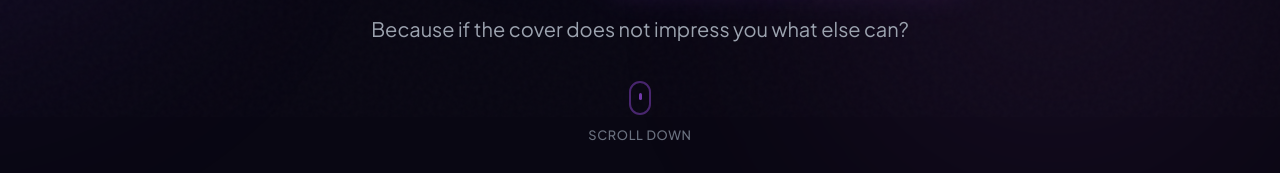
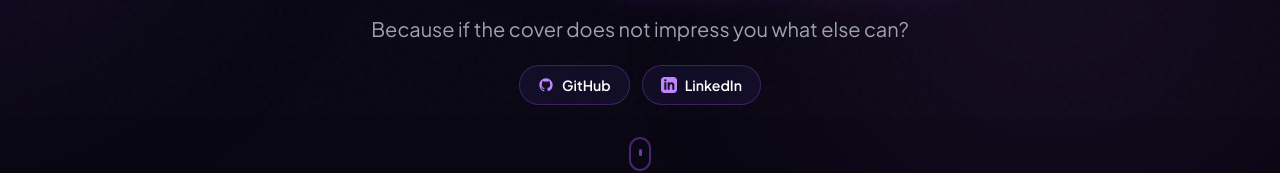
Before and after one commit to Mohsin-369-dev/Portfolio-, a website built with Vite: page 200.html in a window 1280 px wide. Shown: the part 683-856 px from the top of the page. Built offline with nearby package versions, Linux system fonts and the light colour scheme.

Commit message:
Add user LinkedIn and GitHub profile links to hero, projects, and contact

```diff
--- a/200.html
+++ b/200.html
@@ -95,6 +95,20 @@
             by its <span class="highlight-cover">cover<span class="dots">...</span></span>
           </h1>
           <p class="hero-subtitle">Because if the cover does not impress you what else can?</p>
+          <div class="hero-social-links animate-fade-in-up">
+            <a href="https://github.com/Mohsin-369-dev" target="_blank" rel="noopener noreferrer" class="hero-social-btn" aria-label="GitHub Profile">
+              <svg viewBox="0 0 24 24" fill="currentColor">
+                <path d="M12 2C6.477 2 2 6.484 2 12.017c0 4.425 2.865 8.18 6.839 9.504.5.092.682-.217.682-.483 0-.237-.008-.868-.013-1.703-2.782.605-3.369-1.343-3.369-1.343-.454-1.158-1.11-1.466-1.11-1.466-.908-.62.069-.608.069-.608 1.003.07 1.53 1.032 1.53 1.032.892 1.53 2.341 1.088 2.91.832.092-.647.35-1.088.636-1.338-2.22-.253-4.555-1.113-4.555-4.951 0-1.093.39-1.988 1.029-2.688-.103-.253-.446-1.272.098-2.65 0 0 .84-.27 2.75 1.026A9.564 9.564 0 0112 6.844c.85.004 1.705.115 2.504.337 1.909-1.296 2.747-1.027 2.747-1.027.546 1.379.202 2.398.1 2.651.64.7 1.028 1.595 1.028 2.688 0 3.848-2.339 4.695-4.566 4.943.359.309.678.92.678 1.855 0 1.338-.012 2.419-.012 2.747 0 .268.18.58.688.482A10.019 10.019 0 0022 12.017C22 6.484 17.522 2 12 2z"/>
+              </svg>
+              <span>GitHub</span>
+            </a>
+            <a href="https://www.linkedin.com/in/nandoliya-mohsin-ali-93a419420" target="_blank" rel="noopener noreferrer" class="hero-social-btn" aria-label="LinkedIn Profile">
+              <svg viewBox="0 0 24 24" fill="currentColor">
+                <path d="M19 0h-14c-2.761 0-5 2.239-5 5v14c0 2.761 2.239 5 5 5h14c2.762 0 5-2.239 5-5v-14c0-2.761-2.238-5-5-5zm-11 19h-3v-11h3v11zm-1.5-12.268c-.966 0-1.75-.79-1.75-1.764s.784-1.764 1.75-1.764 1.75.79 1.75 1.764-.783 1.764-1.75 1.764zm13.5 12.268h-3v-5.604c0-3.368-4-3.113-4 0v5.604h-3v-11h3v1.765c1.396-2.586 7-2.777 7 2.476v6.759z"/>
+              </svg>
+              <span>LinkedIn</span>
+            </a>
+          </div>
         </div>
 
         <!-- Scroll Down Cue -->
@@ -444,7 +458,7 @@
               </div>
 
               <div class="project-links">
-                <a href="https://github.com" target="_blank" rel="noopener noreferrer" class="icon-link-btn"
+                <a href="https://github.com/Mohsin-369-dev" target="_blank" rel="noopener noreferrer" class="icon-link-btn"
                   aria-label="Spotify Project Source Code on GitHub">
                   <svg viewBox="0 0 24 24" fill="currentColor">
                     <path
@@ -557,7 +571,7 @@
               </div>
 
               <div class="project-links">
-                <a href="https://github.com" target="_blank" rel="noopener noreferrer" class="icon-link-btn"
+                <a href="https://github.com/Mohsin-369-dev" target="_blank" rel="noopener noreferrer" class="icon-link-btn"
                   aria-label="Project Source Code on GitHub">
                   <svg viewBox="0 0 24 24" fill="currentColor">
                     <path
@@ -646,7 +660,7 @@
 
           <!-- Social Links Grid -->
           <div class="social-links-grid">
-            <a href="https://github.com" target="_blank" rel="noopener noreferrer" class="social-pill"
+            <a href="https://github.com/Mohsin-369-dev" target="_blank" rel="noopener noreferrer" class="social-pill"
               aria-label="GitHub Profile">
               <svg viewBox="0 0 24 24" fill="currentColor">
                 <path
@@ -654,7 +668,7 @@
               </svg>
               <span>GitHub</span>
             </a>
-            <a href="https://linkedin.com" target="_blank" rel="noopener noreferrer" class="social-pill"
+            <a href="https://www.linkedin.com/in/nandoliya-mohsin-ali-93a419420" target="_blank" rel="noopener noreferrer" class="social-pill"
               aria-label="LinkedIn Profile">
               <svg viewBox="0 0 24 24" fill="currentColor">
                 <path
--- a/style.css
+++ b/style.css
@@ -605,7 +605,44 @@ ul, ol {
   font-weight: 400;
   color: var(--text-secondary);
   max-width: 580px;
-  margin: 0 auto 36px;
+  margin: 0 auto 20px;
+}
+
+.hero-social-links {
+  display: flex;
+  align-items: center;
+  justify-content: center;
+  gap: 12px;
+  margin-bottom: 32px;
+}
+
+.hero-social-btn {
+  display: inline-flex;
+  align-items: center;
+  gap: 8px;
+  padding: 8px 18px;
+  background: rgba(22, 16, 46, 0.75);
+  border: 1px solid rgba(168, 85, 247, 0.28);
+  border-radius: var(--radius-full);
+  font-size: 0.88rem;
+  font-weight: 600;
+  color: var(--text-primary);
+  backdrop-filter: blur(10px);
+  transition: all var(--transition-fast);
+}
+
+.hero-social-btn svg {
+  width: 16px;
+  height: 16px;
+  color: var(--accent-light);
+}
+
+.hero-social-btn:hover {
+  background: rgba(36, 26, 74, 0.95);
+  border-color: var(--accent-light);
+  transform: translateY(-2px);
+  box-shadow: 0 4px 16px rgba(168, 85, 247, 0.3);
+  color: #ffffff;
 }
 
 /* Scroll Cue */
```
Also changed, not shown: index.html (+18 -4 lines).
